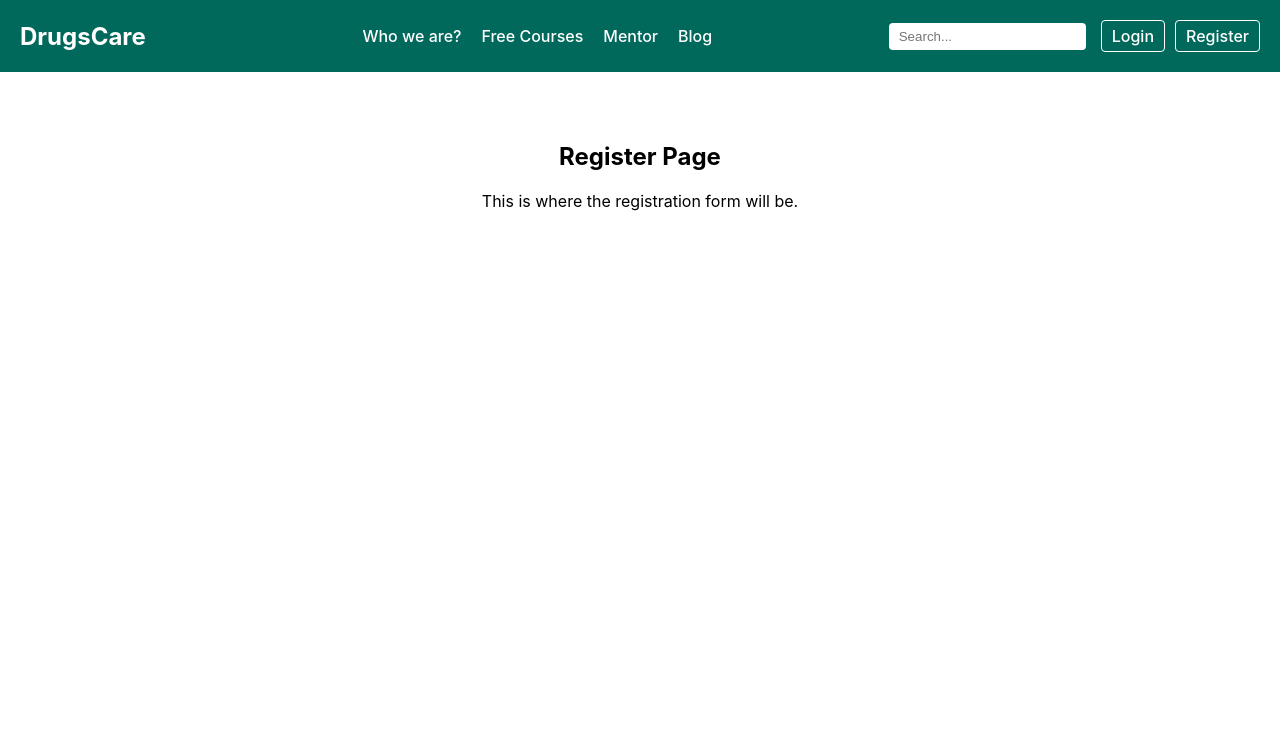
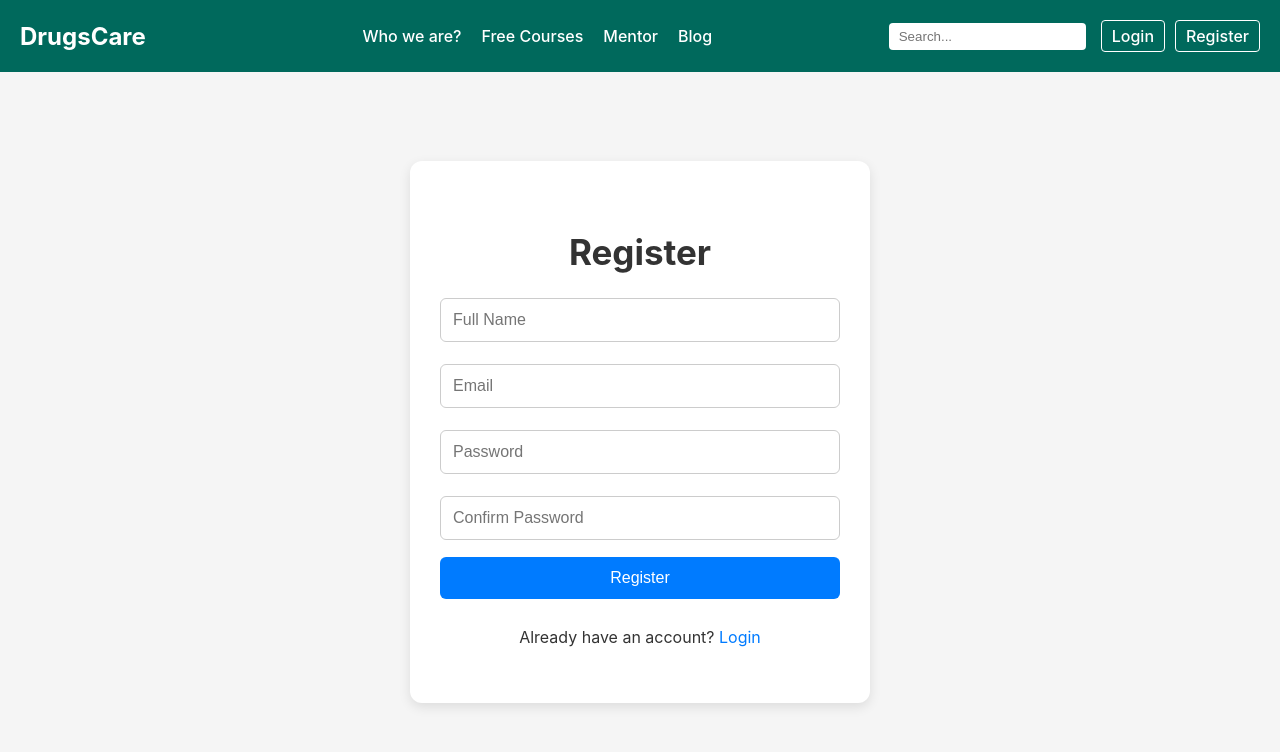
Before and after one commit to lmyngan/SWP_Group5_DrugUsePreventionSupportSystem, a React (Create React App) app in the folder front-end/: page /register in a window 1280 px wide. Shown: the top 752 px of the page. Built offline with nearby package versions, Linux system fonts and the light colour scheme.

Commit message:
edit loginPage,registerPage

```diff
--- a/front-end/package.json
+++ b/front-end/package.json
@@ -10,7 +10,7 @@
     "react": "^19.1.0",
     "react-dom": "^19.1.0",
     "react-router-dom": "^6.3.0",
-    "react-scripts": "5.0.1",
+    "react-scripts": "^5.0.1",
     "web-vitals": "^2.1.4"
   },
   "scripts": {
--- a/front-end/src/components/Navbar.css
+++ b/front-end/src/components/Navbar.css
@@ -1,4 +1,5 @@
 /* Navbar.css */
+
 .navbar {
   display: flex;
   justify-content: space-between;
@@ -9,6 +10,15 @@
 }
 
 .logo {
+  color: white;
+  text-decoration: none;
+  font-size: 24px;
+  font-weight: bold;
+}
+
+.title-logo {
+  color: white;
+  text-decoration: none;
   font-size: 24px;
   font-weight: bold;
 }
--- a/front-end/src/components/Navbar.js
+++ b/front-end/src/components/Navbar.js
@@ -3,17 +3,18 @@ import React from 'react';
 import './Navbar.css';
 import { Link } from 'react-router-dom';
 
-
 const Navbar = () => {
   return (
     <nav className="navbar">
-      <div className="logo">DrugsCare</div>
+      <div className="logo">
+        <Link to="/" className="title-logo">DrugsCare</Link>
+      </div>
 
       <ul className="nav-links">
-        <li><a href="#introduction">Who we are?</a></li>
-        <li><a href="#course">Free Courses</a></li>
-        <li><a href="#baocao">Mentor</a></li>
-        <li><a href="#Blog">Blog</a></li>
+        <li><a href="/introduction">Who we are?</a></li>
+        <li><a href="/course">Free Courses</a></li>
+        <li><a href="/baocao">Mentor</a></li>
+        <li><a href="/Blog">Blog</a></li>
       </ul>
 
       <div className="right-section">
--- a/front-end/src/pages/LoginPage.css
+++ b/front-end/src/pages/LoginPage.css
@@ -18,14 +18,21 @@
 }
 
 .login-box h2 {
-  margin-bottom: 24px;
+  margin-bottom: 20px;
+  font-size: 35px;
   color: #333;
+  text-align: center;
+}
+
+.login-form {
+  display: flex;
+  flex-direction: column;
+  gap: 12px;
 }
 
 .login-form input {
-  width: 100%;
   padding: 12px;
-  margin: 12px 0;
+  margin: 5px 0;
   border: 1px solid #ccc;
   border-radius: 6px;
   font-size: 16px;
@@ -40,11 +47,21 @@
   border-radius: 6px;
   font-size: 16px;
   cursor: pointer;
-  transition: background 0.3s;
+  transition: all 0.3s;
 }
 
 .login-form button:hover {
   background-color: #0056b3;
+}
+
+.forgot-text {
+  text-align: right;
+  margin-bottom: 15px;
+}
+
+.forgot-text :link {
+  color: #007bff;
+  text-decoration: none;
 }
 
 .register-text {
--- a/front-end/src/pages/LoginPage.js
+++ b/front-end/src/pages/LoginPage.js
@@ -9,8 +9,9 @@ const LoginPage = () => {
       <div className="login-box">
         <h2>Login</h2>
         <form className="login-form">
-          <input type="email" placeholder="Email" required />
-          <input type="password" placeholder="Password" required />
+          <input type="email" id="email" placeholder="Email" required />
+          <input type="password" id="password" placeholder="Password" required />
+          <div className="forgot-text"><Link to="/reset-password">Forgot Password?</Link></div>
           <button type="submit">Login</button>
         </form>
         <p className="register-text">
--- /dev/null
+++ b/front-end/src/pages/RegisterPage.css
@@ -0,0 +1,69 @@
+/* src/pages/RegisterPage.css */
+.register-container {
+    display: flex;
+    justify-content: center;
+    align-items: center;
+    height: 90vh;
+    background: #f5f5f5;
+}
+
+.register-box {
+    background-color: #ffffff;
+    padding: 40px 30px;
+    border-radius: 12px;
+    box-shadow: 0 4px 12px rgba(0, 0, 0, 0.1);
+    width: 100%;
+    max-width: 400px;
+    text-align: center;
+}
+
+.register-box h2 {
+    margin-bottom: 20px;
+    font-size: 35px;
+    color: #333;
+    text-align: center;
+}
+
+.register-form {
+    display: flex;
+    flex-direction: column;
+    gap: 12px;
+}
+
+.register-form input {
+    padding: 12px;
+    margin: 5px 0;
+    border: 1px solid #ccc;
+    border-radius: 6px;
+    font-size: 16px;
+}
+
+.register-form button {
+    width: 100%;
+    padding: 12px;
+    background-color: #007bff;
+    color: white;
+    border: none;
+    border-radius: 6px;
+    font-size: 16px;
+    cursor: pointer;
+    transition: all 0.3s;
+}
+
+.register-form button:hover {
+    background-color: #0056b3;
+}
+
+.login-text {
+    margin-top: 16px;
+    color: #333;
+}
+
+.login-text a {
+    color: #007bff;
+    text-decoration: none;
+}
+
+.login-text a:hover {
+    text-decoration: underline;
+}
--- a/front-end/src/pages/RegisterPage.js
+++ b/front-end/src/pages/RegisterPage.js
@@ -1,13 +1,32 @@
 // src/pages/RegisterPage.js
 import React from 'react';
+import { Link } from 'react-router-dom';
+import './RegisterPage.css';
 
 const RegisterPage = () => {
   return (
-    <div style={{ padding: '50px', textAlign: 'center' }}>
-      <h2>Register Page</h2>
-      <p>This is where the registration form will be.</p>
+    <div className="register-container">
+      <div className="register-box">
+        <h2>Register</h2>
+        <form className="register-form">
+          <input type="text" placeholder="Full Name" required />
+          <input type="email" placeholder="Email" required />
+          <input type="password" placeholder="Password" required />
+          <input type="password" placeholder="Confirm Password" required />
+          <button type="submit">Register</button>
+          <p className="login-text">
+            Already have an account? <Link to="/login">Login</Link>
+          </p>
+        </form>
+      </div>
     </div>
+
   );
 };
 
 export default RegisterPage;
+
+/*<div style={{ padding: '50px', textAlign: 'center' }}>
+      <h2>Register Page</h2>
+      <p>This is where the registration form will be.</p>
+    </div> */
```
Also changed, not shown: 1 other file (tests, documents, lock files or other folders).
